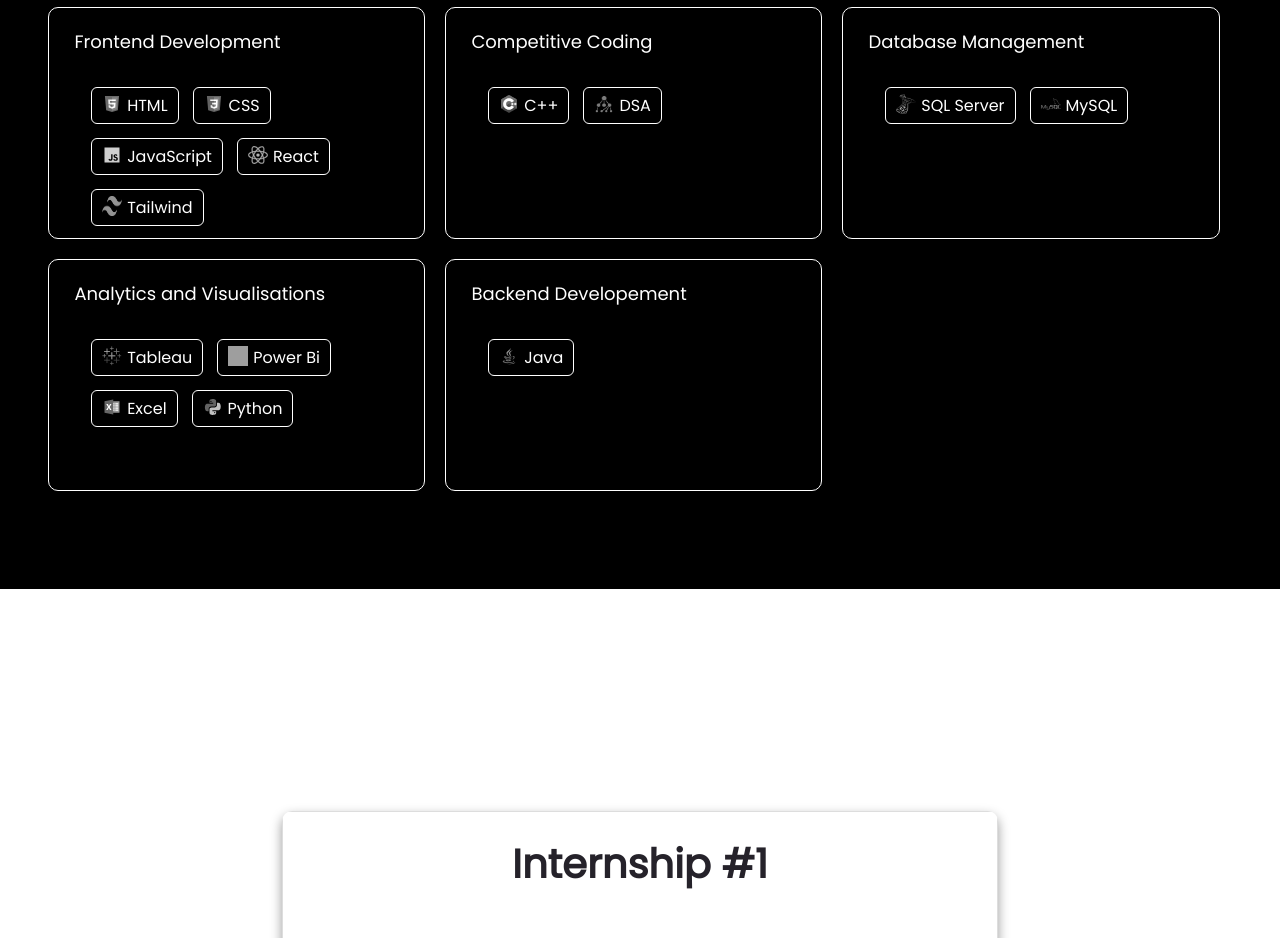
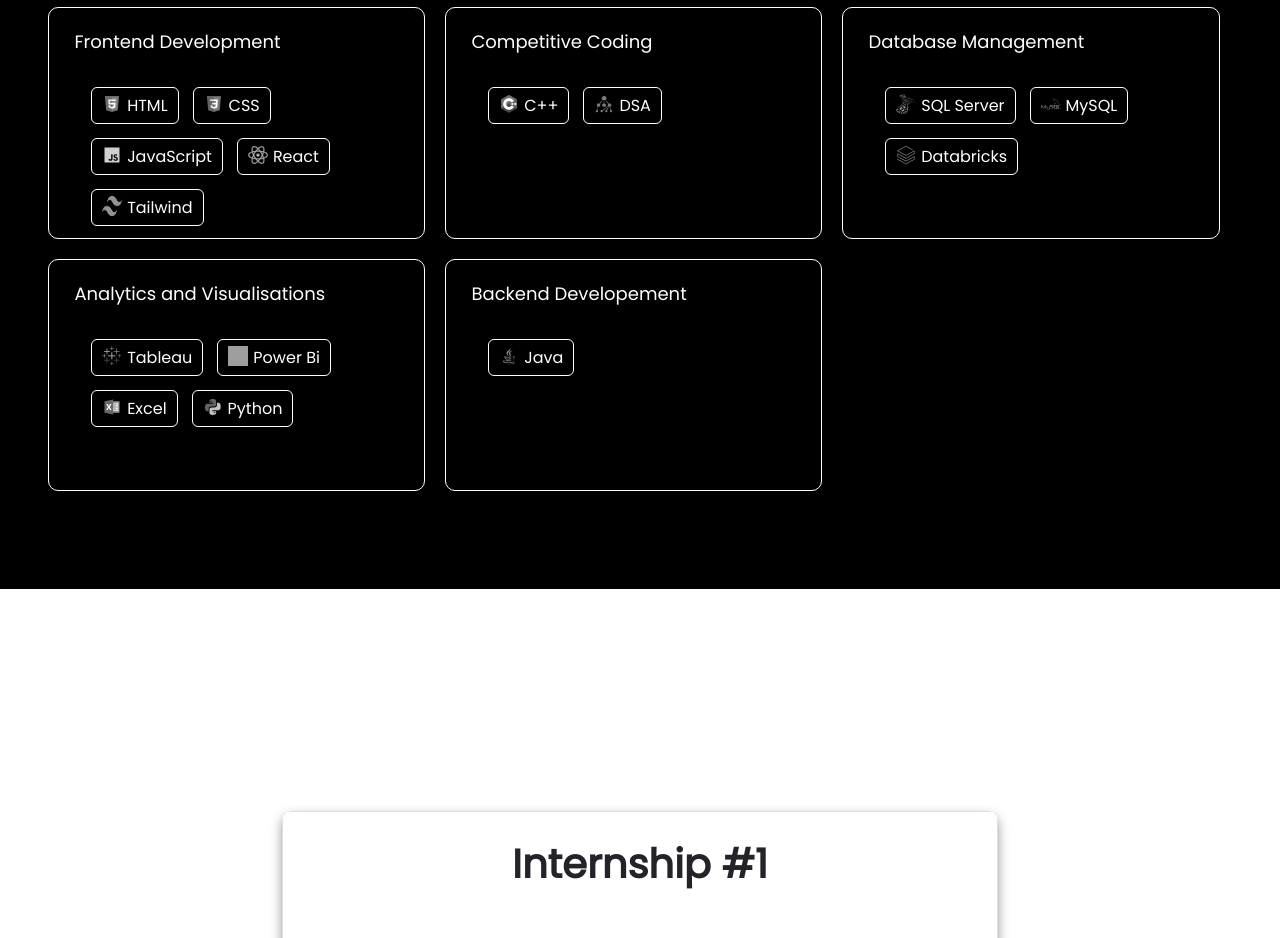
Before and after one commit to J4tt1n/portfolio, a React (Create React App) app: page / in a window 1280 px wide. Shown: the part 1140-2078 px from the top of the page. Built offline with nearby package versions, Linux system fonts and the light colour scheme; grey boxes are pictures that could not be loaded.

Commit message:
commit 1.4

```diff
--- a/src/Components/TechStack.js
+++ b/src/Components/TechStack.js
@@ -12,7 +12,8 @@
 import excel from '../logos/excel.svg'
 import python from '../logos/python.svg'
 import java from '../logos/java.svg'
-import tailwindcss from '../logos/tailwindcss.png';
+import tailwindcss from '../logos/tailwindcss.png'
+import databricks from '../logos/databricks.png';
 
 function TechStack() {
 
@@ -49,6 +50,7 @@
                     <div className='subcategories'>
                         <div className='subcategory-name'><img src={sqlserver} alt='sqlserver-logo' className='logo' />SQL Server</div>
                         <div className='subcategory-name'><img src={mysql} alt='mysql-logo' className='logo' />MySQL</div>
+                        <div className='subcategory-name'><img src={databricks} alt='databricks-logo' className='logo' />Databricks</div>
                     </div>
                 </div>
                 <div className='display-tech-content cat4'>
```
Also changed, not shown: src/logos/databricks.png (added).
